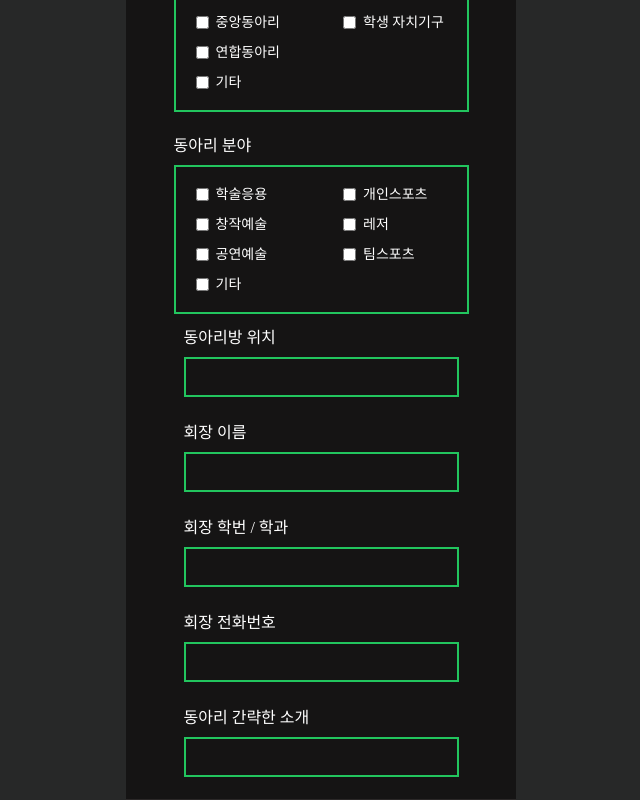
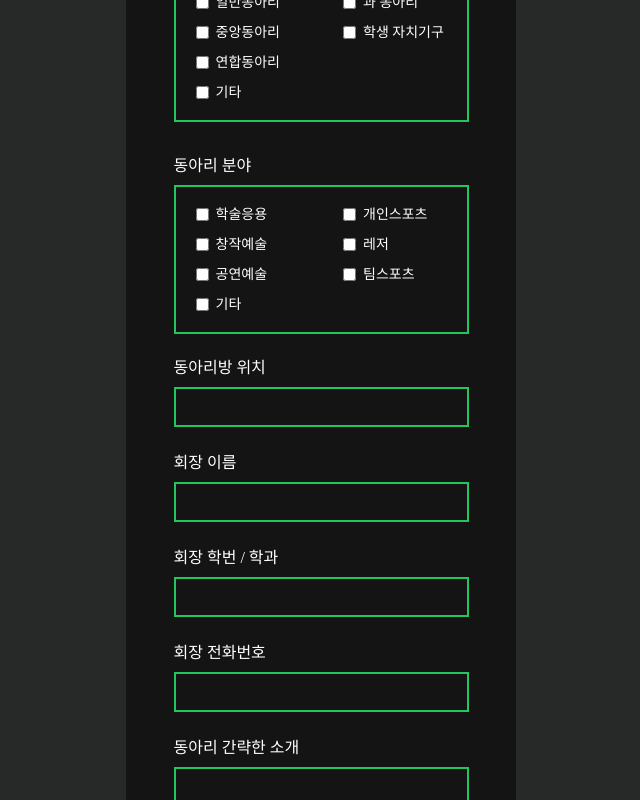
Before and after one commit to hufstory/oedong_front, a React (Create React App) app: page /enroll in a window 1280 px wide. Shown: the part 800-1600 px from the top of the page, without its empty margins (319-959 px from the left). Built offline with nearby package versions, Linux system fonts and the light colour scheme; a small style sheet from the web is missing.

Commit message:
Feat: TextInput - id, length
id 속성과 최대 길이를 props를 통해 받도록 합니다.

```diff
--- a/src/components/CheckBox.js
+++ b/src/components/CheckBox.js
@@ -25,7 +25,7 @@ const CheckBox = (props) => {
   const secondCol = checkBoxItems.slice(Math.ceil(checkBoxItems.length / 2));
 
   return (
-    <div className="mt-[10px] mb-[10px]">
+    <div className="mt-[10px] mb-[20px]">
       <label className="text-white text-[16px] font-main" htmlFor="text">
         {props.label}
       </label>
--- a/src/components/TextInput.js
+++ b/src/components/TextInput.js
@@ -4,13 +4,14 @@ const TextInput = (props) => {
       <label className="text-white text-[16px] font-main" htmlFor="text">
         {props.label}
       </label>
-      <div className="container w-[275px] h-[40px] mt-[7px] mb-[22px] mx-auto flex flex-col items-start justify-center border-green border-2 bg-main-black">
+      <div className="container w-[295px] min-h-[40px] mt-[7px] mb-[22px] mx-auto flex flex-col items-start justify-center border-green border-2 bg-main-black">
         <div>
           <input
             type="text"
-            id="text"
+            id={props.id}
             className="ml-[16px] w-[240px] text-[14px] text-white focus: outline-none bg-main-black"
             placeholder=""
+            maxLength={props.maxLength}
           />
         </div>
       </div>
--- a/src/pages/EnrollClub/EnrollForm.js
+++ b/src/pages/EnrollClub/EnrollForm.js
@@ -10,7 +10,7 @@ const EnrollForm = () => {
         src={setimage}
         alt="setimage"
       />
-      <TextInput label="동아리 이름" />
+      <TextInput id="clubname" label="동아리 이름" maxLength="25" />
       <CheckBox
         label="캠퍼스 구분"
         item={["서울캠퍼스", "글로벌캠퍼스", "상관없음"]}
@@ -39,11 +39,11 @@ const EnrollForm = () => {
         ]}
         showAnything={true}
       />
-      <TextInput label="동아리방 위치" />
-      <TextInput label="회장 이름" />
-      <TextInput label="회장 학번 / 학과" />
-      <TextInput label="회장 전화번호" />
-      <TextInput label="동아리 간략한 소개" />
+      <TextInput id="location" label="동아리방 위치" maxLength="25" />
+      <TextInput id="mastername" label="회장 이름" maxLength="25" />
+      <TextInput id="masterinfo" label="회장 학번 / 학과" maxLength="25" />
+      <TextInput id="phone" label="회장 전화번호" maxLength="25" />
+      <TextInput id="intro" label="동아리 간략한 소개" maxLength="500" />
     </div>
   );
 };
```
